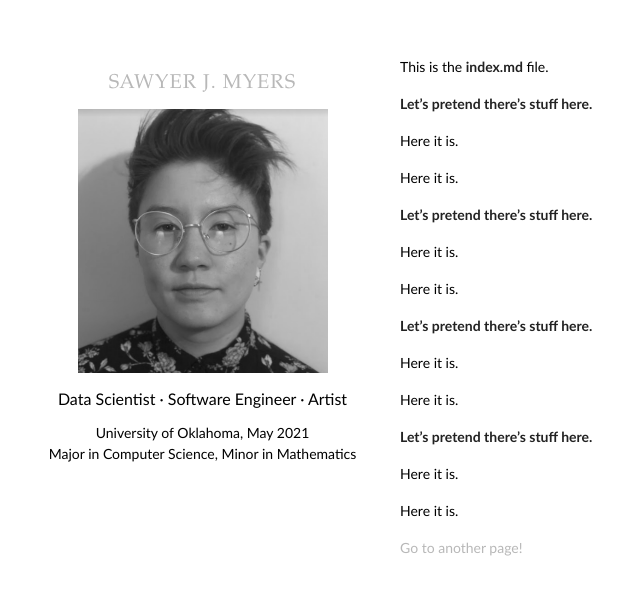
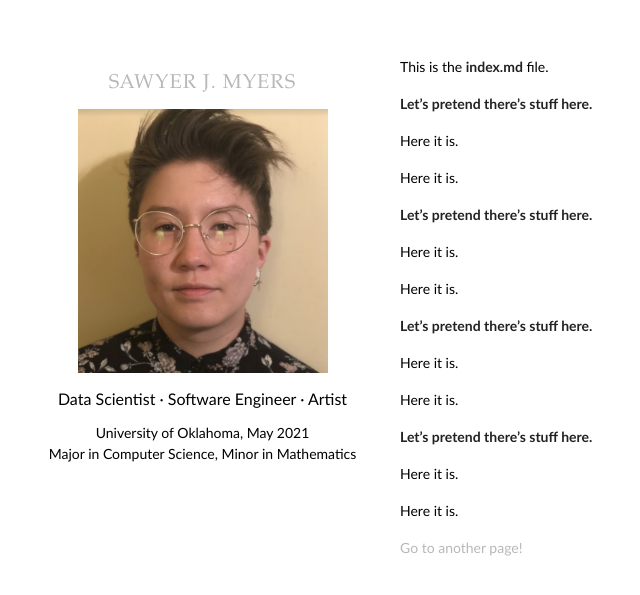
Before and after one commit to myer0432/myer0432.github.io, a Jekyll site: the page built from index.md, in a window 1280 px wide. Shown: the top 595 px of the page, without its empty margins (170-810 px from the left). Built offline with Jekyll 4.4.1, drawn with Linux system fonts in a browser that asks for light colours.

Commit message:
color logo

```diff
--- a/_config.yml
+++ b/_config.yml
@@ -1,5 +1,5 @@
 title: SAWYER J. MYERS
-logo: /assets/img/headshot.png
+logo: /assets/img/headshot-color.png
 role: Data Scientist · Software Engineer · Artist
 education: University of Oklahoma, May 2021
 degree: Major in Computer Science, Minor in Mathematics
```
Also changed, not shown: assets/img/headshot-bw.png (renamed from assets/img/headshot.png), assets/img/headshot-color.png (added).
